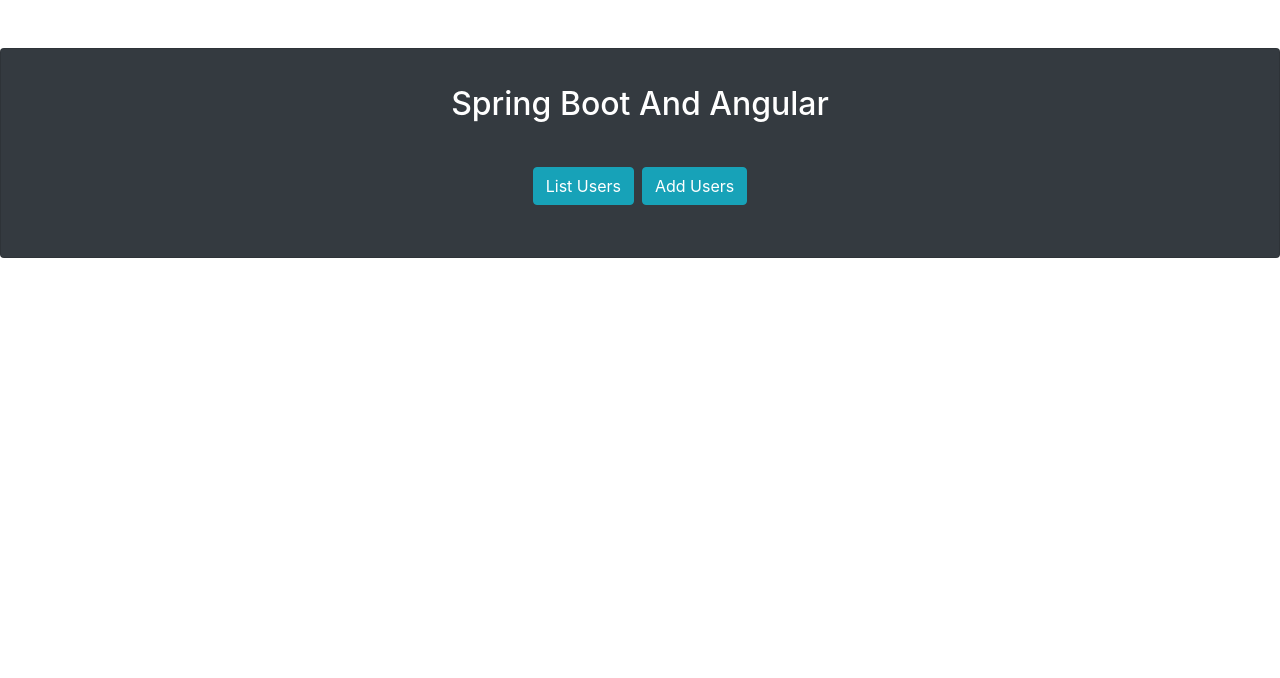
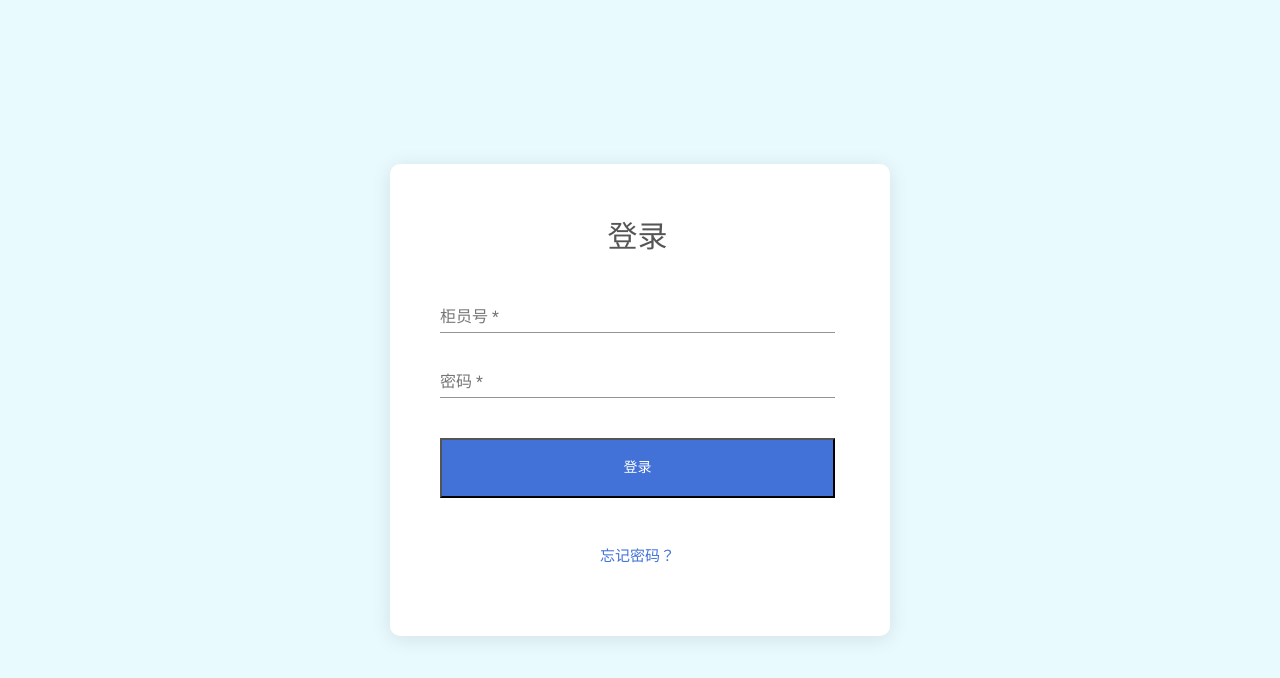
Before and after one commit to ProfFL028/human-resource, an Angular app in the folder frontend/: page /login in a window 1280 px wide. Before the commit this address led to /. Shown: the top 678 px of the page. Built offline with nearby package versions, Linux system fonts and the light colour scheme.

Commit message:
add login page

```diff
--- a/frontend/angular.json
+++ b/frontend/angular.json
@@ -24,6 +24,7 @@
               "src/assets"
             ],
             "styles": [
+              "./node_modules/@angular/material/prebuilt-themes/indigo-pink.css",
               "src/styles.css",
               "node_modules/bootstrap/scss/bootstrap.scss"
             ],
@@ -85,6 +86,7 @@
               "src/assets"
             ],
             "styles": [
+              "./node_modules/@angular/material/prebuilt-themes/indigo-pink.css",
               "src/styles.css"
             ],
             "scripts": []
@@ -116,6 +118,7 @@
           }
         }
       }
-    }},
+    }
+  },
   "defaultProject": "frontend"
 }
--- a/frontend/package.json
+++ b/frontend/package.json
@@ -12,6 +12,7 @@
   "private": true,
   "dependencies": {
     "@angular/animations": "~8.0.3",
+    "@angular/cdk": "^8.2.3",
     "@angular/common": "~8.0.3",
     "@angular/compiler": "~8.0.3",
     "@angular/core": "~8.0.3",
--- a/frontend/src/app/app-routing.module.ts
+++ b/frontend/src/app/app-routing.module.ts
@@ -2,8 +2,12 @@
 import { Routes, RouterModule } from '@angular/router';
 import {UserListComponent} from "./auth/user/user-list/user-list.component";
 import {UserComponent} from "./auth/user/user.component";
+import {LoginComponent} from "./auth/login/login.component";
 
 const routes: Routes = [
+  {path: '', redirectTo: '/login', pathMatch: 'full'},
+  {path: 'login', component: LoginComponent},
+
   {path: 'users', component: UserListComponent},
   {path: 'addUser', component: UserComponent}
 ];
--- a/frontend/src/app/app.component.html
+++ b/frontend/src/app/app.component.html
@@ -1,22 +1 @@
-<div class="conainter">
-  <div class="row">
-    <div class="col-md-12">
-      <div class="card bg-dark my-5">
-        <div class="card-body">
-          <h2 class="card-title text-center text-white py-3">Spring Boot And Angular</h2>
-          <ul class="text-center list-inline py-3">
-            <li class="list-inline-item">
-              <a routerLink="/users" class="btn btn-info" (click)="onListUsers()">List Users</a>
-            </li>
-            <li class="list-inline-item">
-              <a routerLink="/addUser" class="btn btn-info">Add Users</a>
-            </li>
-          </ul>
-        </div>
-      </div>
-    </div>
-  </div>
-</div>
-{{user.token}}
-{{user.details.name}}
 <router-outlet></router-outlet>
--- a/frontend/src/app/auth/login/login.component.css
+++ b/frontend/src/app/auth/login/login.component.css
@@ -0,0 +1,103 @@
+.limiter {
+  width: 100%;
+  margin: 0 auto;
+}
+
+.container-login100 {
+  width: 100%;
+  min-height: 100vh;
+  display: -webkit-box;
+  display: -webkit-flex;
+  display: -moz-box;
+  display: -ms-flexbox;
+  display: flex;
+  flex-wrap: wrap;
+  justify-content: center;
+  align-items: center;
+  padding: 15px;
+  background: #e9faff;
+}
+
+.wrap-login100 {
+  width: 500px;
+  background: #fff;
+  border-radius: 10px;
+  overflow: hidden;
+
+  box-shadow: 0 3px 20px 0px rgba(0, 0, 0, 0.1);
+  -moz-box-shadow: 0 3px 20px 0px rgba(0, 0, 0, 0.1);
+  -webkit-box-shadow: 0 3px 20px 0px rgba(0, 0, 0, 0.1);
+  -o-box-shadow: 0 3px 20px 0px rgba(0, 0, 0, 0.1);
+  -ms-box-shadow: 0 3px 20px 0px rgba(0, 0, 0, 0.1);
+}
+
+
+.login100-form {
+  width: 100%;
+}
+
+.login100-form-title {
+  display: block;
+  font-family: OpenSans-Regular;
+  font-size: 30px;
+  color: #555555;
+  line-height: 1.2;
+  text-align: center;
+}
+
+.wrap-input100 {
+  width: 100%;
+  position: relative;
+}
+
+.container-login100-form-btn {
+  width: 100%;
+  display: -webkit-box;
+  display: -webkit-flex;
+  display: -moz-box;
+  display: -ms-flexbox;
+  display: flex;
+  flex-wrap: wrap;
+}
+.login100-form-btn {
+  display: -webkit-box;
+  display: -webkit-flex;
+  display: -moz-box;
+  display: -ms-flexbox;
+  display: flex;
+  justify-content: center;
+  align-items: center;
+  padding: 0 20px;
+  width: 100%;
+  height: 60px;
+  background-color: #4272d7;
+
+  font-family: OpenSans-Regular;
+  font-size: 14px;
+  color: #fff;
+  line-height: 1.2;
+  text-transform: uppercase;
+
+  -webkit-transition: all 0.4s;
+  -o-transition: all 0.4s;
+  -moz-transition: all 0.4s;
+  transition: all 0.4s;
+}
+
+.txt1 {
+  font-family: OpenSans-Regular;
+  font-size: 15px;
+  line-height: 1.4;
+  color: #999999;
+}
+
+.txt2 {
+  font-family: OpenSans-Regular;
+  font-size: 15px;
+  line-height: 1.4;
+  color: #4272d7;
+}
+
+.hov1:hover {
+  text-decoration: underline;
+}
--- a/frontend/src/app/auth/login/login.component.html
+++ b/frontend/src/app/auth/login/login.component.html
@@ -1 +1,25 @@
-<p>login works!</p>
+<div class="limiter">
+  <div class="container-login100">
+    <div class="wrap-login100" style="padding: 55px 55px 65px 50px;">
+      <form #authForm="ngForm" class="login100-form">
+        <span class="login100-form-title" style="padding-bottom: 33px">登录</span>
+        <mat-form-field class="wrap-input100">
+          <input matInput placeholder="柜员号" [formControl]="tellerNumberController">
+          <mat-error *ngIf="tellerNumberController.touched && !tellerNumberController.valid">请输入柜员号</mat-error>
+        </mat-form-field>
+        <mat-form-field class="wrap-input100">
+          <input matInput placeholder="密码" [formControl]="tellerNumberController">
+          <mat-error *ngIf="tellerNumberController.touched && !tellerNumberController.valid">请输入密码</mat-error>
+        </mat-form-field>
+
+        <div class="container-login100-form-btn" style="margin-top: 20px">
+          <button class="login100-form-btn">登录</button>
+        </div>
+
+        <div class="text-center" style="padding-top: 45px; padding-bottom: 4px;">
+          <a href="#" class="txt2 hov1">忘记密码？</a>
+        </div>
+      </form>
+    </div>
+  </div>
+</div>
--- a/frontend/src/app/auth/login/login.component.ts
+++ b/frontend/src/app/auth/login/login.component.ts
@@ -1,4 +1,5 @@
 import { Component, OnInit } from '@angular/core';
+import {FormControl, Validators} from "@angular/forms";
 
 @Component({
   selector: 'app-login',
@@ -6,6 +7,7 @@
   styleUrls: ['./login.component.css']
 })
 export class LoginComponent implements OnInit {
+  tellerNumberController = new FormControl('', [Validators.required])
 
   constructor() { }
 
--- a/frontend/src/index.html
+++ b/frontend/src/index.html
@@ -7,6 +7,8 @@
 
   <meta name="viewport" content="width=device-width, initial-scale=1">
   <link rel="icon" type="image/x-icon" href="favicon.ico">
+  <link href="https://fonts.googleapis.com/css?family=Roboto:300,400,500&display=swap" rel="stylesheet">
+  <link href="https://fonts.googleapis.com/icon?family=Material+Icons" rel="stylesheet">
 </head>
 <body>
   <app-root></app-root>
--- a/frontend/src/styles.css
+++ b/frontend/src/styles.css
@@ -1 +1,5 @@
 /* You can add global styles to this file, and also import other style files */
+
+
+html, body { height: 100%; }
+body { margin: 0; font-family: Roboto, "Helvetica Neue", sans-serif; }
```
Also changed, not shown: frontend/src/app/app.module.ts (+13 -2 lines), 1 other file (tests, documents, lock files or other folders).
